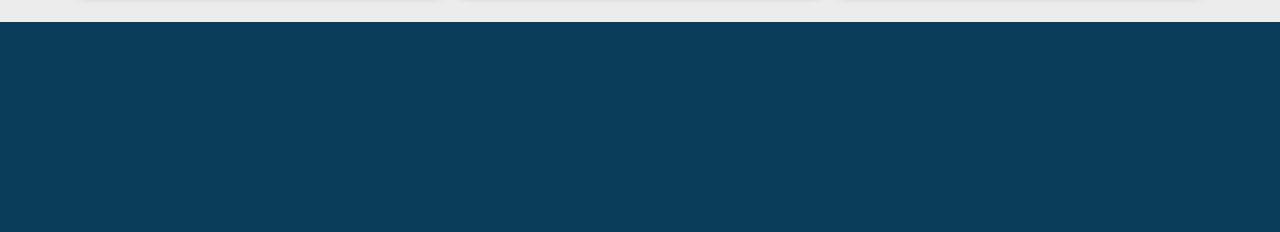
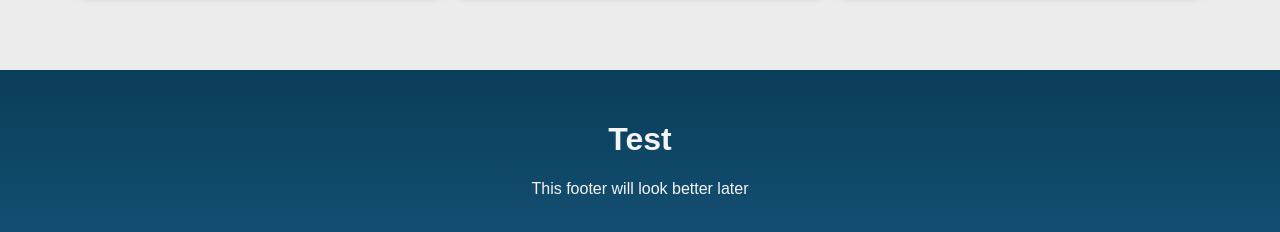
Before and after one commit to ianayala01/CSC-648-Team-Webpage, a React (Vite) app: page /about in a window 1280 px wide. Shown: the part 2505-2737 px from the top of the page. Before the commit the page ends 2575 px from the top, so only its background shows below. Built offline with nearby package versions, Linux system fonts and the light colour scheme.

Commit message:
footer added

```diff
--- a/src/App.jsx
+++ b/src/App.jsx
@@ -3,6 +3,8 @@ import { BrowserRouter, Routes, Route } from 'react-router-dom';
 
 import './App.css';
 import Navbar from "./components/NavBar/Navbar";
+import Footer from "./components/Footer/Footer";
+
 import About from "./pages/About";
 
 function App() {
@@ -20,6 +22,7 @@ function App() {
           <Route path="/" element={<About />} />
           <Route path="/about" element={<About />} />
         </Routes>
+        <Footer />
       </div>
     </BrowserRouter>
   );
--- /dev/null
+++ b/src/components/Footer/Footer.css
@@ -0,0 +1,6 @@
+.footer{
+    background-image: linear-gradient(#0A3D5A, #144f72);
+    padding: 30px;
+    text-align: center;
+    color: whitesmoke;
+}
--- /dev/null
+++ b/src/components/Footer/Footer.jsx
@@ -0,0 +1,12 @@
+import './Footer.css';
+
+function Footer(){
+    return(
+        <footer className="footer">
+            <h1>Test</h1>
+            <p>This footer will look better later</p>
+        </footer>
+    );
+}
+
+export default Footer;
--- a/src/index.css
+++ b/src/index.css
@@ -4,5 +4,5 @@
 
 body{
   margin: 0;
-  background-color: #0A3D5A;
+  background-color: #144f72;
 }
```
